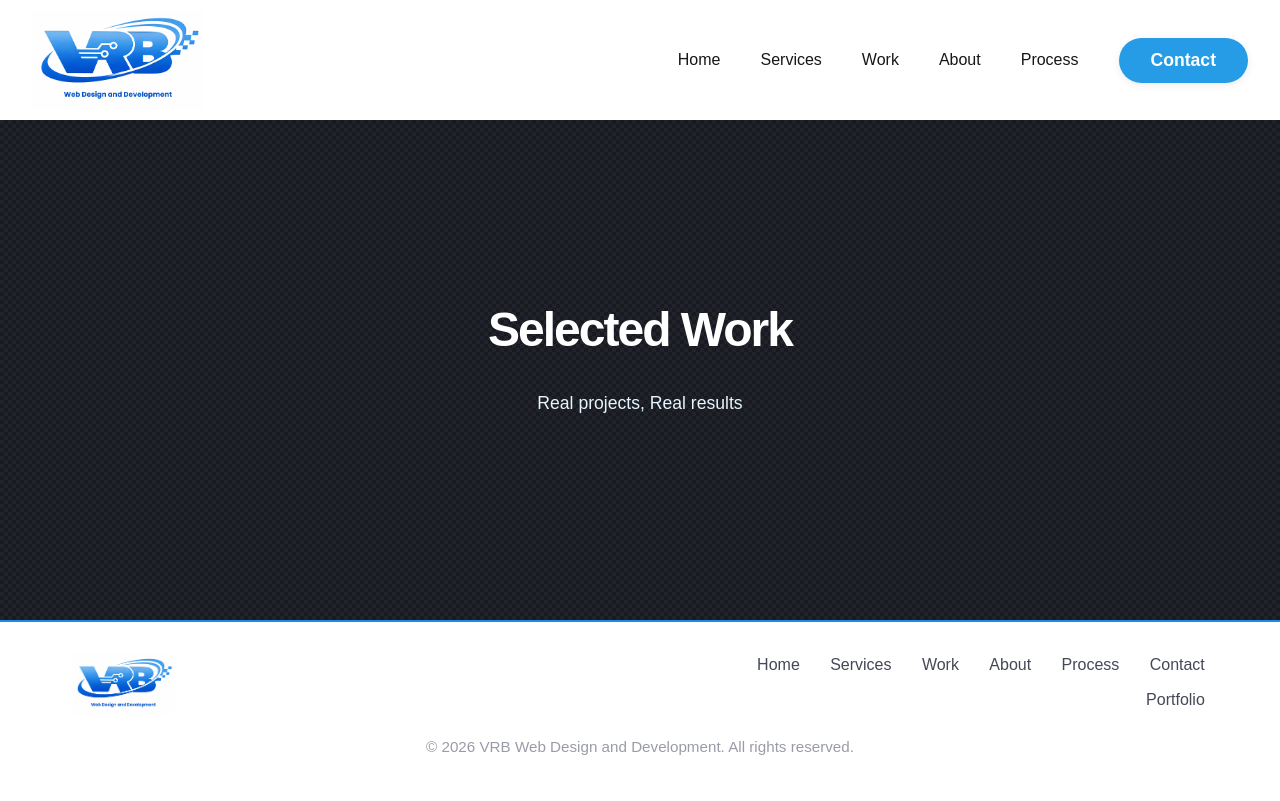
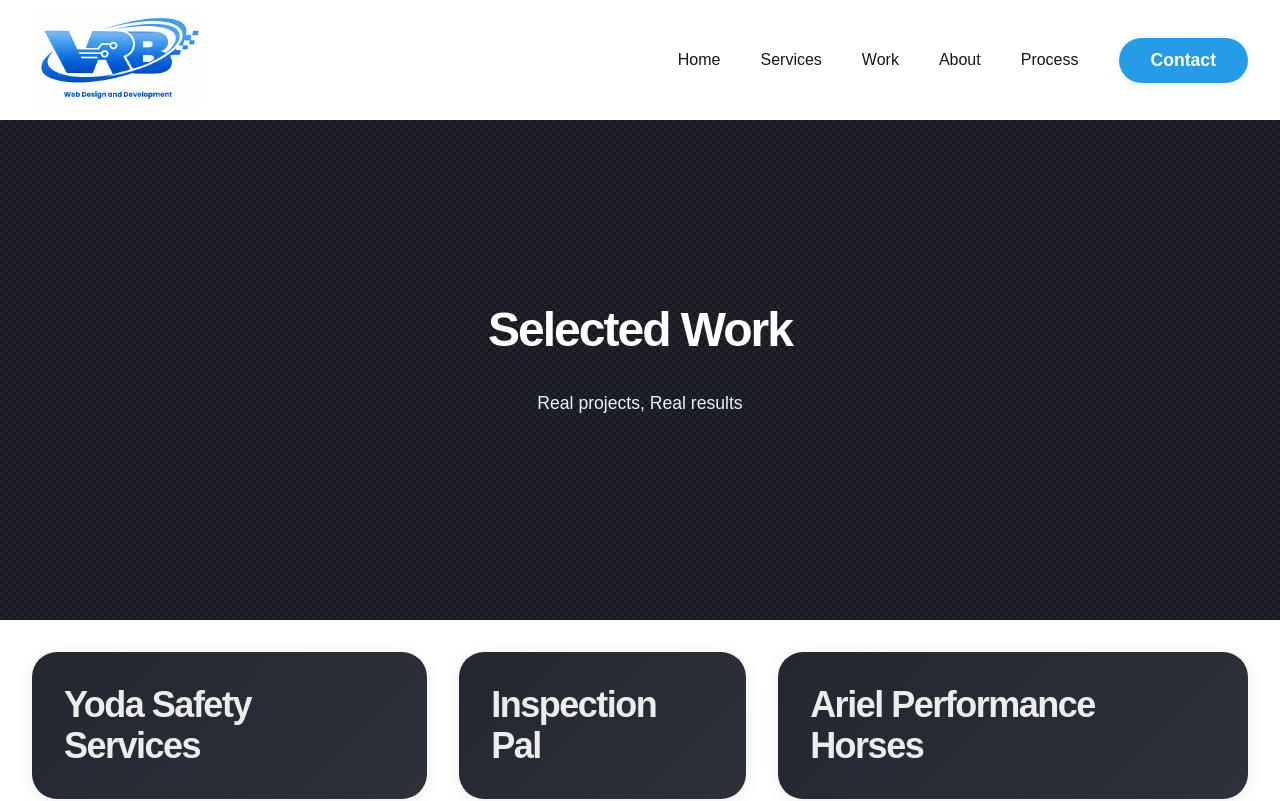
Before and after one commit to roseandlily33/vrb, a Next.js app in the folder client/: page /work in a window 1280 px wide. Shown: the top 801 px of the page. Built offline with nearby package versions, Linux system fonts and the light colour scheme.

Commit message:
Case study routes are all working now

```diff
--- a/client/src/app/work/page.jsx
+++ b/client/src/app/work/page.jsx
@@ -1,9 +1,37 @@
 import styles from "./page.module.css";
 import Hero from "../Components/Hero/Hero.component";
+import Card from "../Components/Card/Card.component";
+import Link from "next/link";
 export default function Work() {
+  const projects = [
+    {
+      projectName: "Yoda Safety Services",
+      link: "case-study/yoda-safety-services",
+    },
+    {
+      projectName: "Inspection Pal",
+      link: "case-study/inspection-pal",
+    },
+    {
+      projectName: "Ariel Performance Horses",
+      link: "case-study/ariel-performance-horses",
+    },
+  ];
   return (
     <main>
       <Hero title="Selected Work" subText="Real projects, Real results" />
+      <div className={styles.projectGrid}>
+        {projects.map((project, index) => (
+          <Link href={`/${project.link}`} key={index}>
+          <Card
+            key={index}
+            className={styles.projectCard}
+          >
+            <h2>{project.projectName}</h2>
+          </Card>
+          </Link>
+        ))}
+      </div>
     </main>
   );
 }
--- a/client/src/app/work/page.module.css
+++ b/client/src/app/work/page.module.css
@@ -0,0 +1,7 @@
+.projectGrid {
+    display: flex;
+    gap: 2rem;
+    justify-content: space-between;
+    margin: 2rem;
+
+}
```
Also changed, not shown: client/src/app/case-study/[project]/ArielPerformanceHorses/Ariel.component.jsx (added, +10 -0 lines), client/src/app/case-study/[project]/InspectionPal/InspectionPal.component.jsx (added, +10 -0 lines), client/src/app/case-study/[project]/YodaSafetyServices/Yoda.component.jsx (added, +10 -0 lines), client/src/app/case-study/[project]/page.jsx (added, +20 -0 lines), client/src/app/case-study/[ariel-performance-horses]/page.module.css (deleted), client/src/app/case-study/[inspection-pal]/page.jsx (deleted), client/src/app/case-study/[inspection-pal]/page.module.css (deleted), client/src/app/case-study/[project]/page.module.css (added), client/src/app/case-study/[yoda-safety-services]/page.jsx (deleted), client/src/app/case-study/[yoda-safety-services]/page.module.css (deleted).
